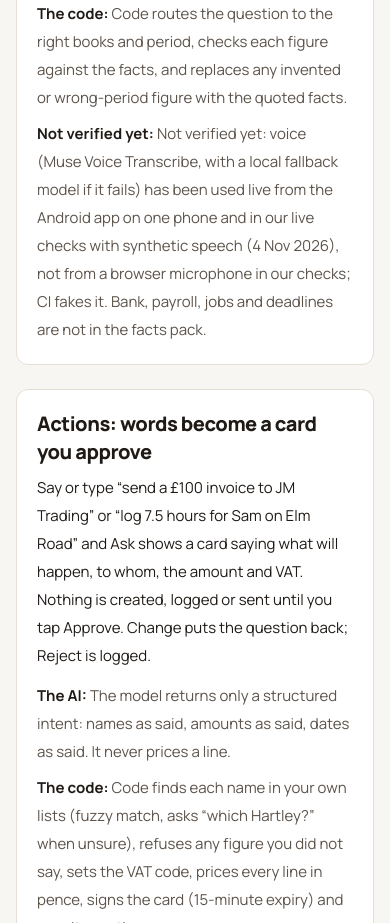
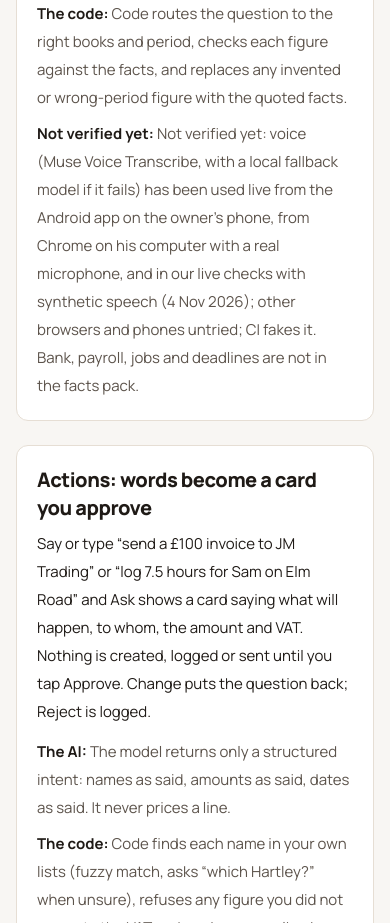
Before and after one commit to zaytunazs/accnomos, a Next.js app in the folder apps/web/: page /how-it-works in a window 390 px wide. Shown: the part 5900-6823 px from the top of the page. Built offline with nearby package versions, Linux system fonts and the light colour scheme; no server answers.

Commit message:
docs: the spoken assistant was run on the owner's computer and phone (4 Nov)
Co-Authored-By: Claude Fable 5.1 <noreply@anthropic.com>
Claude-Session: https://claude.ai/code/session_01HDbAb5qAD2ukYVcgsejwnd

```diff
--- a/apps/web/src/app/how-it-works/page.tsx
+++ b/apps/web/src/app/how-it-works/page.tsx
@@ -56,7 +56,7 @@ const features: Feature[] = [
     does: "Ask answers questions about your books (“how much did I spend with Screwfix?”) and can plan a day (“plan my Thursday”). The web streams the answer: key figures first, then the wording. On the mic button you can speak the question instead of typing it.",
     ai: "The model only writes the words. Key figures and quotes come from a facts pack that code builds from your ledger, and code checks every figure the model writes.",
     code: "Code routes the question to the right books and period, checks each figure against the facts, and replaces any invented or wrong-period figure with the quoted facts.",
-    gap: "Not verified yet: voice (Muse Voice Transcribe, with a local fallback model if it fails) has been used live from the Android app on one phone and in our live checks with synthetic speech (4 Nov 2026), not from a browser microphone in our checks; CI fakes it. Bank, payroll, jobs and deadlines are not in the facts pack.",
+    gap: "Not verified yet: voice (Muse Voice Transcribe, with a local fallback model if it fails) has been used live from the Android app on the owner's phone, from Chrome on his computer with a real microphone, and in our live checks with synthetic speech (4 Nov 2026); other browsers and phones untried; CI fakes it. Bank, payroll, jobs and deadlines are not in the facts pack.",
   },
   {
     id: "actions",
```
Also changed, not shown: 2 other files (tests, documents, lock files or other folders).
